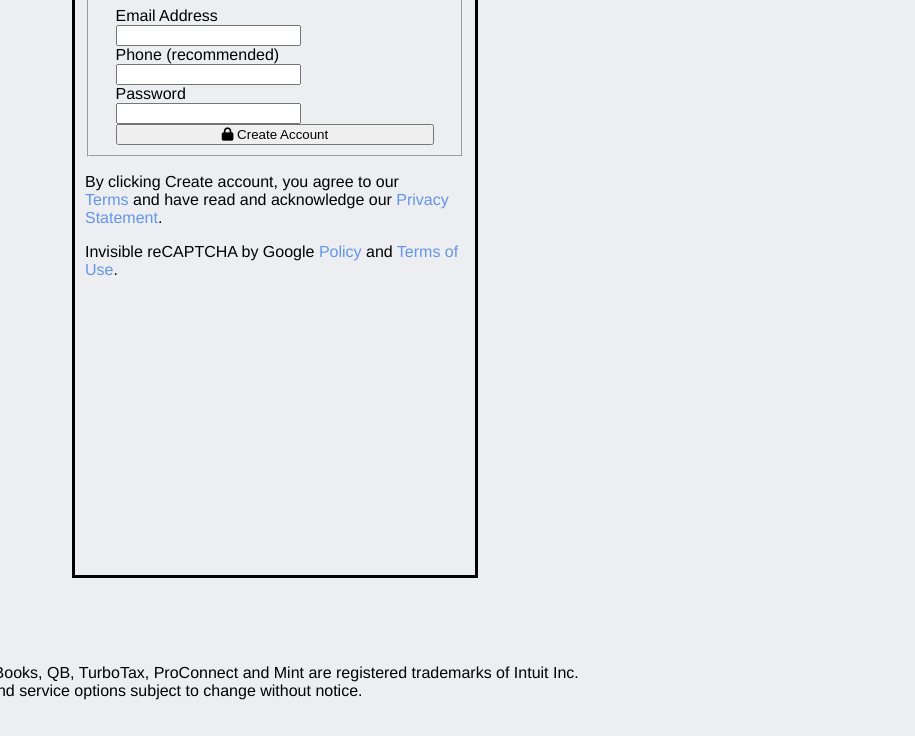
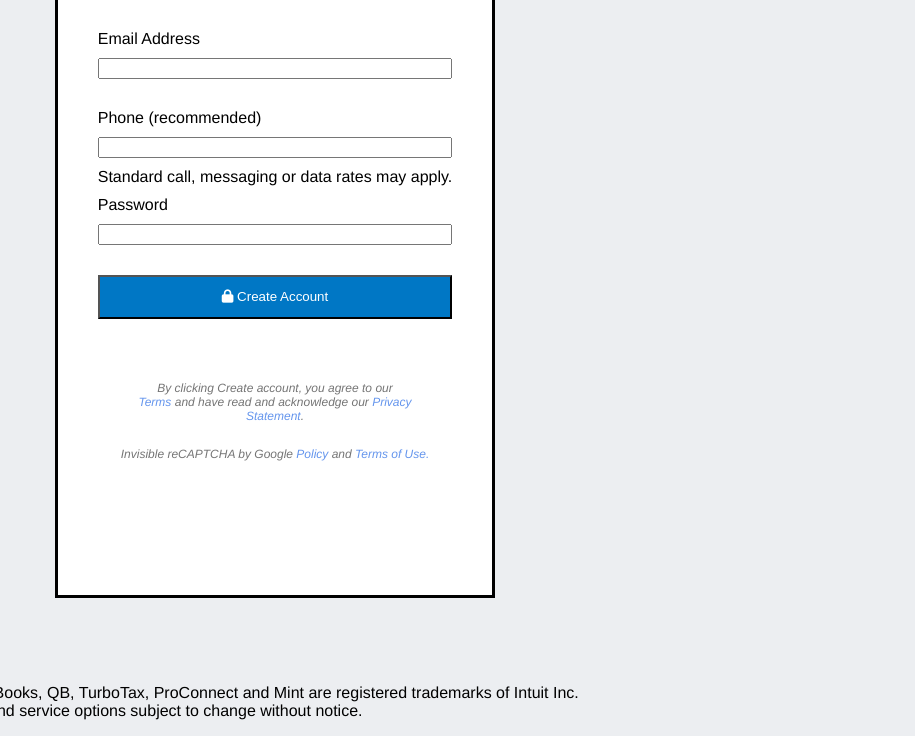
Before and after one commit to NataJenkins/HtmlForms, a plain HTML site: page index.html in a window 1280 px wide. Shown: the part 261-997 px from the top of the page, without its empty margins (365-1280 px from the left). Drawn offline with Linux system fonts and the light colour scheme.

Commit message:
Styling navbar, header, and main content

```diff
--- a/index.html
+++ b/index.html
@@ -29,40 +29,39 @@
 
                  <!-- Form -->
 
-        <form class="maincontent">
-            <fieldset>
+
+            <fieldset class="container">
                 <header class="text">
                     <h1>Create an Intuit account</h1>
                     <p>One account for everything Intuit, including Mint.<br> <span id="leanMore">Learn More.</span>
                     </p>
                 </header>
 
-                <div class="information">
+                <form class="maincontent">
                     <label>Email Address</label>
-                        <div class="email">
-                            <input type="email">
-                        </div>
-
+                    <input  type="email" id="email" name="email" required>
 
                     <label>Phone (recommended)</label>
-                    <div class="phone">
-                         <input type="number">
-                    </div>
+                    <input type="tel" id="phone" name="phone" pattern="[0-9]{3}-[0-9]{2}-[0-9]{3}">
+                    Standard call, messaging or data rates may apply.
 
 
                     <label>Password</label>
-                    <div class="password">
-                        <input type="password">
-                    </div>
+                    <input type="password" name="psw" required>
 
-                <button type="submit"><i class="fas fa-lock"></i> Create Account</button>
+
+                    <button type="submit" id="submit"><i class="fas fa-lock"></i> Create Account</button>
+
+            </form>
+            <div class="TermsAndCond">
+            <p class="centered_text"><em> By clicking Create account, you agree to our <br>
+                <span>Terms</span> and have read and acknowledge our <span>Privacy Statement</span>.</p>
+            <p class="bottom_text">
+                Invisible reCAPTCHA by Google <span>Policy</span>  and <span>Terms of Use.</span></p></em>
             </div>
-            </fieldset>
 
-            <p>By clicking Create account, you agree to our <br>
-                <span>Terms</span> and have read and acknowledge our <span>Privacy Statement</span>.</p>
-            <p>Invisible reCAPTCHA by Google <span>Policy</span> and <span>Terms of Use</span>.</p>
-        </form>
+
+    </fieldset>
     </main>
 
     <footer>
--- a/style.css
+++ b/style.css
@@ -46,15 +46,33 @@ padding: 0px 10px;
 color:#0077C5;
 text-decoration: none;
 }
-.maincontent{
+.container{
     display: block;
     margin: 0 auto;
     width: 380px;
     height: 673px;
     border-style: solid;
-    padding: 10px;
+    padding: 20px;
+    border: 3px solid black;
+    background-color: white;
 }
+.maincontent{
+    display: grid;
+    grid-template-columns: max-content;
+    grid-gap: 10px;
+    justify-content: center;
+    padding: 20px;
+}
+#email{
+margin-bottom: 20px;
 
+}
+#submit{
+    margin-top: 20px;
+    height: 44px;
+    background-color: #0077c5;
+    color: white;
+}
 fieldset{
 display: grid;
 justify-content: center;
@@ -63,6 +81,22 @@ justify-content: center;
 .text{
     font-size:14px;
     line-height: 1;
+    text-align: center;
+}
+.TermsAndCond{
+display: grid;
+margin-top: 30px;
+text-align: center;
+font-size: 12px;
+font-style: italic;
+color: #757575;
+}
+.centered_text{
+    margin-left: 50px;
+    margin-right: 50px;
+}
+.bottom_text{
+
 }
 .information{
     display: grid;
```
